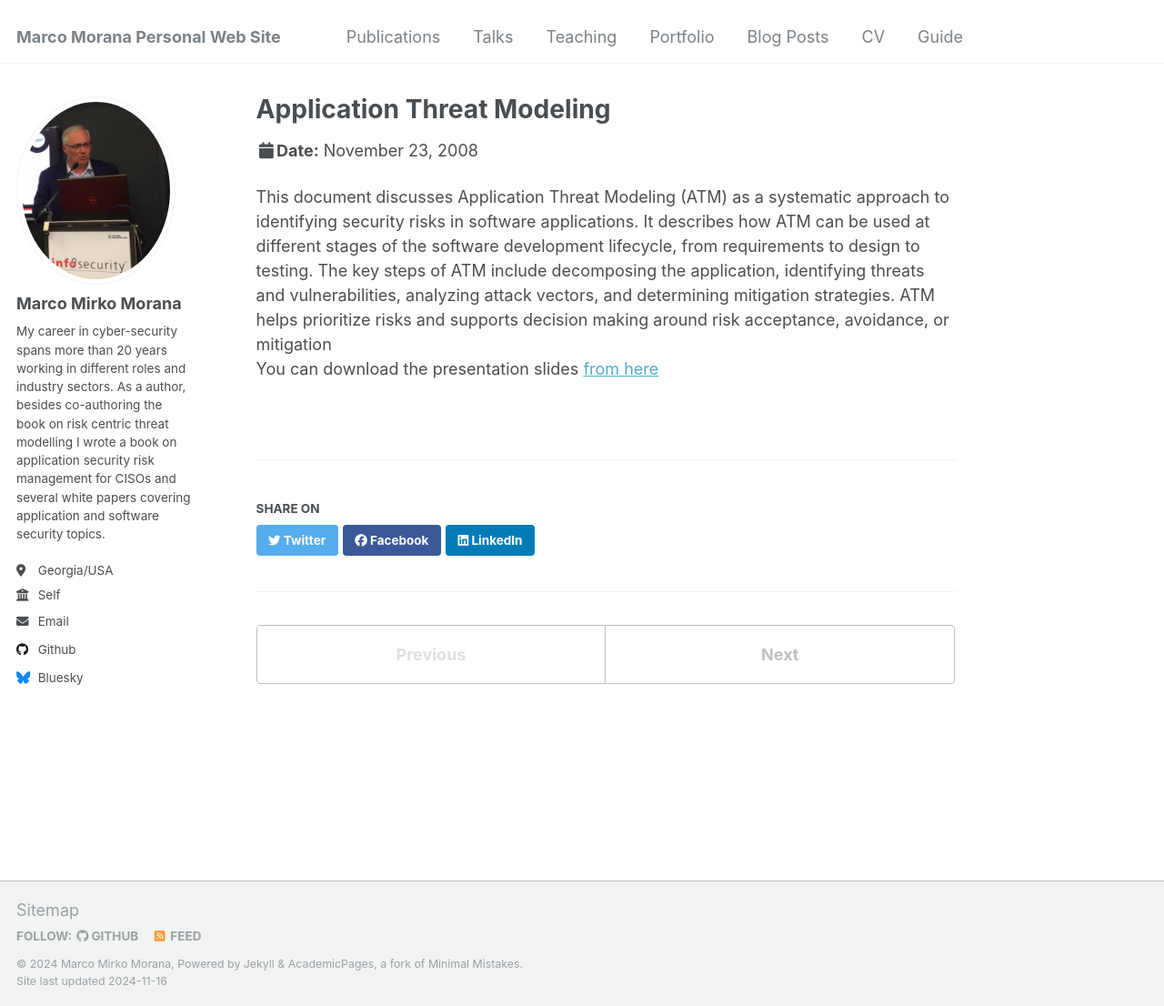
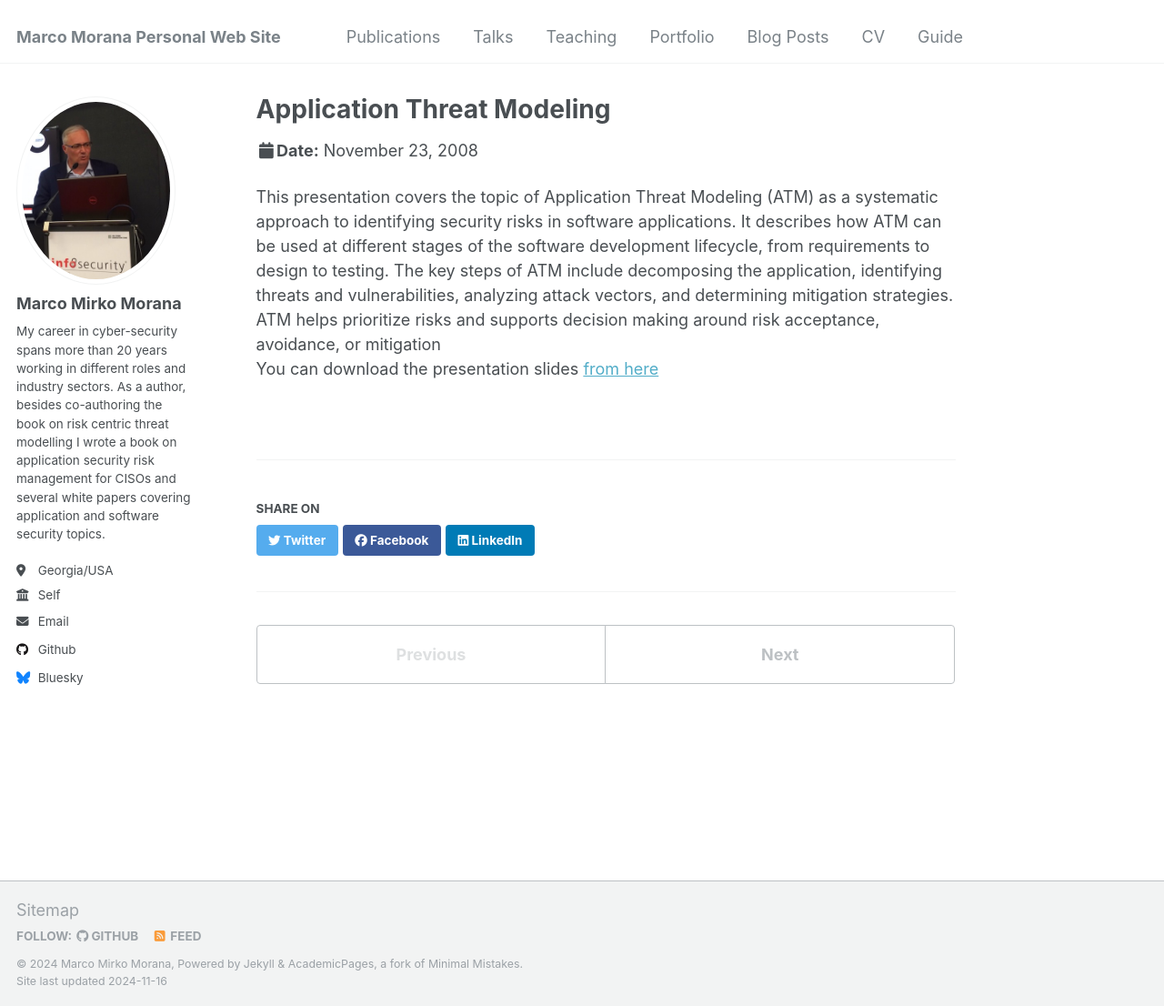
Before and after one commit to mmorana1/marcom, a Jekyll site: the page built from _talks/2008-November 23.md, in a window 1280 px wide and 1106 px high. Shown: the whole window at 91% size. Built offline with Jekyll 4.4.1, drawn with Linux system fonts in a browser that asks for light colours; a file with an impossible date is left out.

Commit message:
Update 2008-November 23.md

```diff
--- a/_talks/2008-November 23.md
+++ b/_talks/2008-November 23.md
@@ -8,5 +8,5 @@ date: 2008-11-23
 location: "Cincinnati, Ohio"
 ---
 
-This document discusses Application Threat Modeling (ATM) as a systematic approach to identifying security risks in software applications. It describes how ATM can be used at different stages of the software development lifecycle, from requirements to design to testing. The key steps of ATM include decomposing the application, identifying threats and vulnerabilities, analyzing attack vectors, and determining mitigation strategies. ATM helps prioritize risks and supports decision making around risk acceptance, avoidance, or mitigation
+This presentation covers the topic of Application Threat Modeling (ATM) as a systematic approach to identifying security risks in software applications. It describes how ATM can be used at different stages of the software development lifecycle, from requirements to design to testing. The key steps of ATM include decomposing the application, identifying threats and vulnerabilities, analyzing attack vectors, and determining mitigation strategies. ATM helps prioritize risks and supports decision making around risk acceptance, avoidance, or mitigation
 You can download the presentation slides [from here](https://www.slideshare.net/slideshow/application-threat-modeling-presentation/781073)
```
